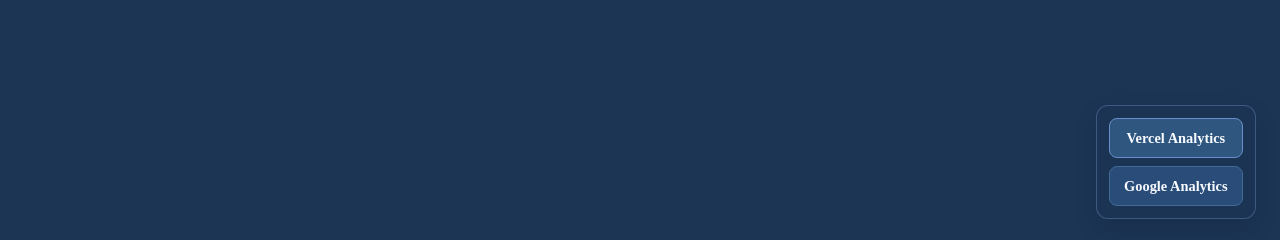
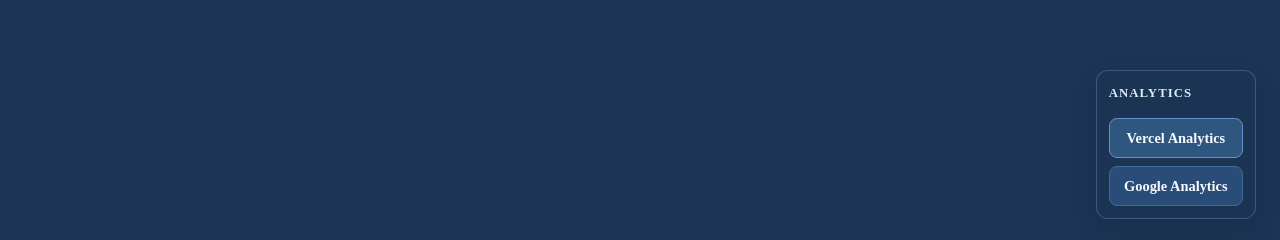
Before and after one commit to rehmatullahjan80-del/two-minutes-explained, a Next.js app: page /keystatic/analytics in a window 1280 px wide. Shown: the part 557-797 px from the top of the page. Built offline with nearby package versions, Linux system fonts and the light colour scheme; no server answers.

Commit message:
Place analytics links inside dashboard panel

```diff
--- a/app/globals.css
+++ b/app/globals.css
@@ -98,8 +98,8 @@ h2 { font-size:1.2rem; margin:2rem 0 .4rem; }
 .consent p { margin:0; flex:1 1 18rem; }
 .consent div { display:flex; gap:.75rem; }
 .consent button { min-height:44px; padding:0 1.25rem; font:inherit; color:var(--fg); background:#fff; border:1px solid var(--fg); border-radius:8px; cursor:pointer; }
-html, body { overflow:visible !important; height:auto !important; max-height:none !important; }
-body { min-height:100vh; }
+html, body { overflow:visible !important; height:auto !important; }
+html, body { background:#1c3555; }
 body:has(.keystatic-admin-shell) { overflow-x:hidden; overflow-y:auto !important; }
 .keystatic-admin-shell {
   display:flex;
@@ -143,6 +143,15 @@ body:has(.keystatic-admin-shell) { overflow-x:hidden; overflow-y:auto !important
   width:100%;
   min-height:calc(100vh - 72px);
   flex:1 1 auto;
+  background:#1c3555;
+}
+.keystatic-admin-panel {
+  display:flex;
+  flex-direction:column;
+  width:100%;
+  min-height:calc(100vh - 72px);
+  flex:1 1 auto;
+  background:#1c3555;
 }
 .keystatic-admin-nav { display:flex; align-items:flex-start; justify-content:space-between; gap:1rem; padding:1rem 1.25rem; border-bottom:1px solid #2f4d73; background:#223f63; }
 .keystatic-admin-nav__left, .keystatic-admin-nav__right { display:flex; align-items:center; }
@@ -167,6 +176,14 @@ body:has(.keystatic-admin-shell) { overflow-x:hidden; overflow-y:auto !important
   border-radius:12px;
   padding:.75rem;
   box-shadow:0 10px 25px rgba(0,0,0,.12);
+}
+.keystatic-admin-footer-title {
+  margin:0 0 .35rem;
+  font-size:.8rem;
+  font-weight:700;
+  letter-spacing:.08em;
+  text-transform:uppercase;
+  color:#dfeaf9;
 }
 .keystatic-admin-link { display:inline-flex; align-items:center; justify-content:center; min-height:2.5rem; padding:.7rem .9rem; border-radius:8px; border:1px solid #426a97; background:#294d78; color:#f8fbff !important; text-decoration:none; font-weight:600; font-size:.9rem; line-height:1; transition:border-color .15s ease, box-shadow .15s ease, background .15s ease; }
 .keystatic-admin-link:hover,
--- /dev/null
+++ b/app/keystatic/KeystaticFooter.tsx
@@ -0,0 +1,30 @@
+"use client";
+
+import { useEffect, useState } from "react";
+
+const vercelUrl = process.env.NEXT_PUBLIC_VERCEL_ANALYTICS_URL || "https://vercel.com/";
+const googleUrl = process.env.NEXT_PUBLIC_GOOGLE_ANALYTICS_URL || "https://analytics.google.com/analytics/web/";
+
+export function KeystaticFooter() {
+  const [mounted, setMounted] = useState(false);
+
+  useEffect(() => {
+    setMounted(true);
+  }, []);
+
+  if (!mounted) {
+    return null;
+  }
+
+  return (
+    <div className="keystatic-admin-footer-actions" aria-label="Analytics links">
+      <h3 className="keystatic-admin-footer-title">Analytics</h3>
+      <a href={vercelUrl} target="_blank" rel="noreferrer" className="keystatic-admin-link keystatic-admin-link--primary">
+        Vercel Analytics
+      </a>
+      <a href={googleUrl} target="_blank" rel="noreferrer" className="keystatic-admin-link">
+        Google Analytics
+      </a>
+    </div>
+  );
+}
--- a/app/keystatic/layout.tsx
+++ b/app/keystatic/layout.tsx
@@ -1,8 +1,6 @@
 import type { ReactNode } from "react";
 import "../globals.css";
-
-const vercelUrl = process.env.NEXT_PUBLIC_VERCEL_ANALYTICS_URL || "https://vercel.com/";
-const googleUrl = process.env.NEXT_PUBLIC_GOOGLE_ANALYTICS_URL || "https://analytics.google.com/analytics/web/";
+import { KeystaticFooter } from "./KeystaticFooter";
 
 export const metadata = { robots: { index: false, follow: false } };
 
@@ -16,10 +14,9 @@ export default function Layout({ children }: { children: ReactNode }) {
             <div className="keystatic-admin-nav__right" />
           </nav>
           <div className="keystatic-admin-content">
-            {children}
-            <div className="keystatic-admin-footer-actions" aria-label="Analytics links">
-              <a href={vercelUrl} target="_blank" rel="noreferrer" className="keystatic-admin-link keystatic-admin-link--primary">Vercel Analytics</a>
-              <a href={googleUrl} target="_blank" rel="noreferrer" className="keystatic-admin-link">Google Analytics</a>
+            <div className="keystatic-admin-panel">
+              {children}
+              <KeystaticFooter />
             </div>
           </div>
         </div>
```
